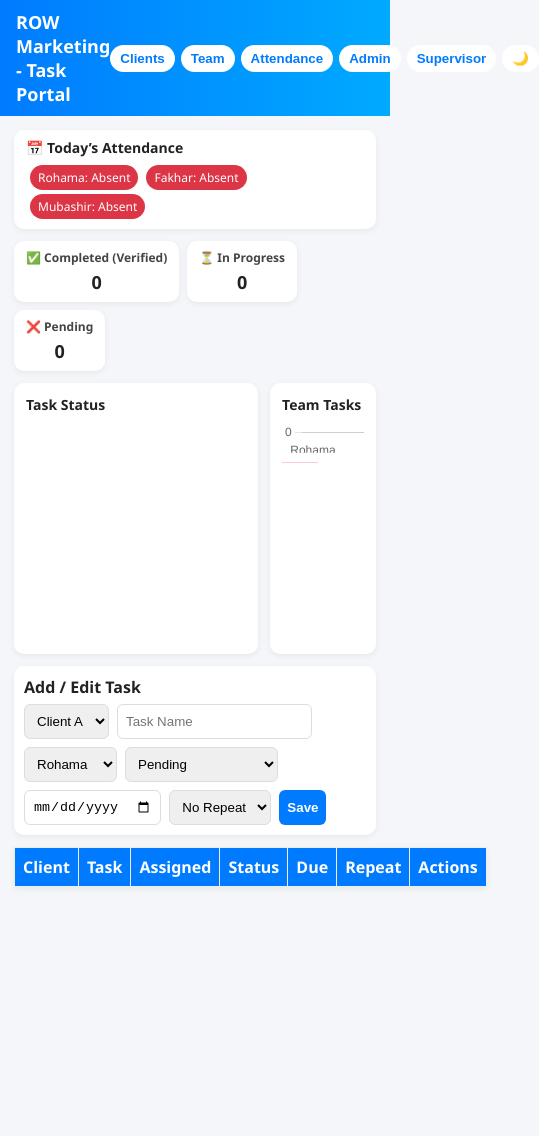
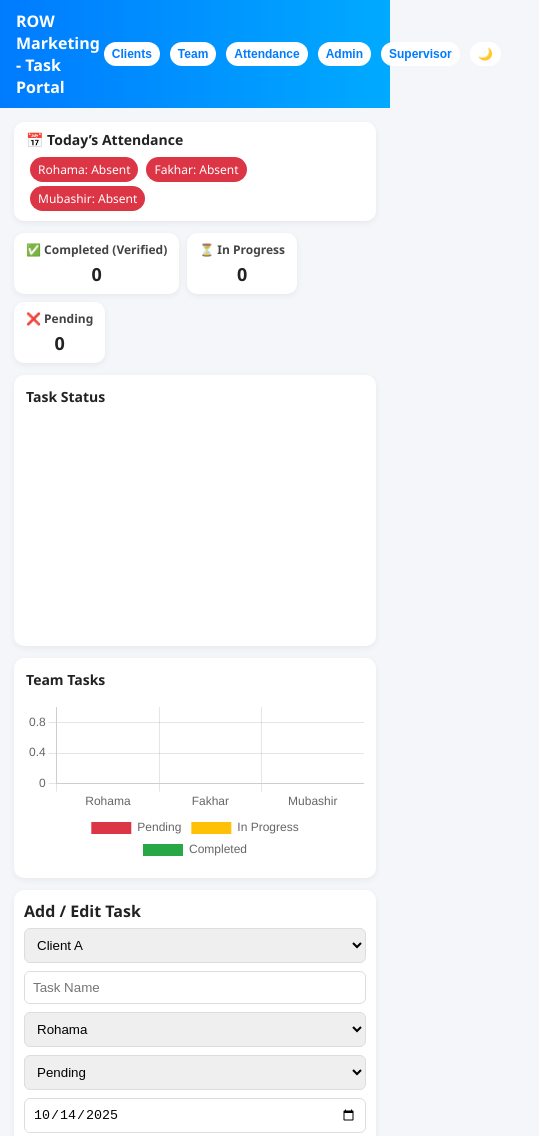
Before and after one commit to haseebarshad47/ROW_Operations, a plain HTML site: page index.html in a window 390 px wide. Shown: the top 1136 px of the page, 539 px wide, since content can reach past the window. Before the commit the page ends 901 px from the top, so only its background shows below. Drawn offline with nearby package versions, Linux system fonts and the light colour scheme.

Commit message:
Update index.html

```diff
--- a/index.html
+++ b/index.html
@@ -29,7 +29,7 @@ main{padding:14px;max-width:1100px;margin:auto;}
 .card h4{margin:0;font-size:12px;color:#444}
 .card span{display:block;font-size:18px;font-weight:700;margin-top:4px}
 .charts-row{display:flex;gap:12px;flex-wrap:wrap;margin-bottom:12px;}
-.chart-box{flex:1;background:#fff;padding:12px;border-radius:10px;box-shadow:0 2px 6px rgba(0,0,0,.06);}
+.chart-box{flex:1;background:#fff;padding:12px;border-radius:10px;box-shadow:0 2px 6px rgba(0,0,0,.06);min-width:300px;}
 .chart-box h4{margin:0 0 8px 0;font-size:14px}
 #statusChart{max-width:220px!important;max-height:220px!important;margin:auto;}
 #teamChart{width:100%!important;max-height:260px!important}
@@ -40,7 +40,7 @@ input,select,button{padding:8px;border:1px solid #ddd;border-radius:6px}
 button.save-btn{background:var(--primary);color:#fff;border:0;font-weight:600;cursor:pointer}
 button.save-btn:hover{opacity:.9}
 table{width:100%;border-collapse:collapse;background:#fff;box-shadow:0 2px 6px rgba(0,0,0,.06)}
-th,td{padding:8px;border:1px solid #eee;text-align:center}
+th,td{padding:8px;border:1px solid #eee;text-align:center;font-size:13px;}
 th{background:var(--primary);color:#fff}
 .status-btn{padding:6px 10px;border:0;border-radius:8px;color:#fff;cursor:pointer;font-weight:600}
 .pending{background:var(--danger)} .inprogress{background:var(--warning);color:#000}
@@ -67,6 +67,14 @@ body.dark .card, body.dark .task-form, body.dark table, body.dark .chart-box, bo
 body.dark th{background:#333;}
 body.dark nav button{background:#333;color:#eee}
 body.dark nav button:hover{background:#2a2a2a}
+
+@media (max-width:600px){
+  .task-form .row{flex-direction:column;}
+  .charts-row{flex-direction:column;}
+  header h1{font-size:16px;}
+  nav button{padding:5px 8px;margin-left:4px;font-size:12px;}
+  th,td{font-size:11px;}
+}
 </style>
 </head>
 <body>
@@ -111,6 +119,7 @@ body.dark nav button:hover{background:#2a2a2a}
         <option value="completed_check">Completed (Check)</option>
         <option value="verified">Verified</option>
       </select>
+      <!-- 🗓️ Due Date auto-filled -->
       <input type="date" id="dueDate">
       <select id="repeatSelect">
         <option value="">No Repeat</option>
@@ -213,6 +222,21 @@ let isSupervisor = localStorage.getItem("isSupervisor") === "true";
 /* ===== Helpers ===== */
 function todayStr(){ return new Date().toISOString().split("T")[0]; }
 function nowHM(){ return new Date().toLocaleTimeString([], {hour:"2-digit", minute:"2-digit"}); }
+
+/* ===== Auto-fill Due Date to Today (and prevent past dates) ===== */
+function setTodayDate() {
+  const today = new Date();
+  const yyyy = today.getFullYear();
+  const mm = String(today.getMonth() + 1).padStart(2, '0');
+  const dd = String(today.getDate()).padStart(2, '0');
+  const formattedDate = `${yyyy}-${mm}-${dd}`;
+  const dateInput = document.getElementById('dueDate');
+  if (dateInput) {
+    // Only set default when empty (so editing existing task keeps its due date)
+    if (!dateInput.value) dateInput.value = formattedDate;
+    dateInput.min = formattedDate;
+  }
+}
 
 /* ===== Admin ===== */
 function saveOfficeTiming(){
@@ -410,6 +434,7 @@ function loadData(){
   updateSummary();
   renderTodayAttendance();
   loadDarkMode();
+  setTodayDate();
 
   const monthInput = document.getElementById("reportMonth");
   if(monthInput && !monthInput._bound){
@@ -435,6 +460,7 @@ function addOrUpdateTask(){
   localStorage.setItem("tasks", JSON.stringify(tasks));
   document.getElementById("editIndex").value = "";
   renderTable(); updateSummary();
+  setTodayDate(); // ensure dueDate shows today next time
 }
 
 function editTask(i){
@@ -647,6 +673,8 @@ function openModal(id){
     document.getElementById("supervisorLoginBox").style.display = isSupervisor ? "none":"block";
     document.getElementById("supervisorPanel").style.display = isSupervisor ? "block":"none";
   }
+  // set today's date in dueDate when opening the task form (if visible)
+  setTodayDate();
   el.style.display = "block";
 }
 function closeModal(id){ const el = document.getElementById(id); if(el) el.style.display = "none"; }
```
